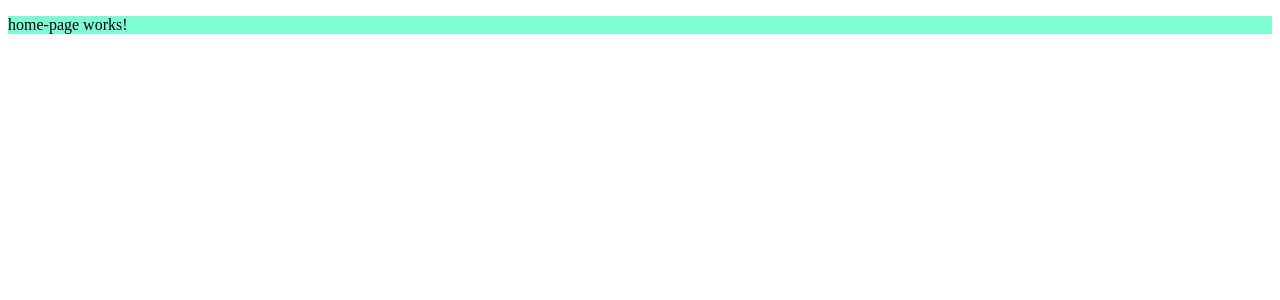
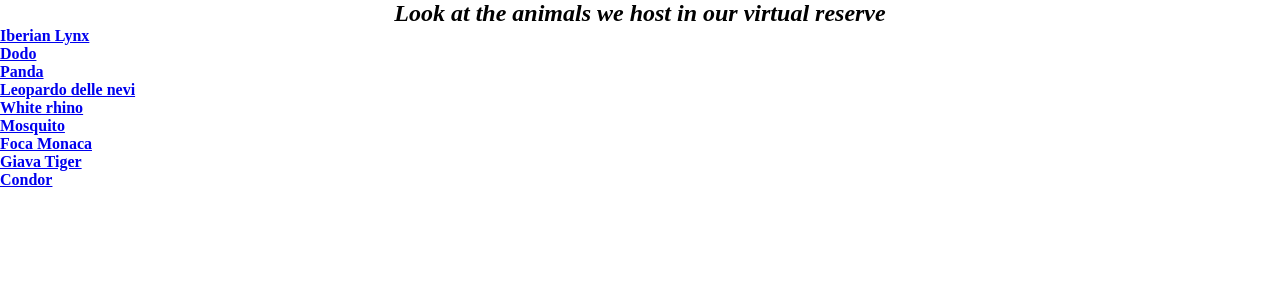
Before and after one commit to diopmorfall/angular-tutorial, an Angular app: page /home in a window 1280 px wide. Shown: the top 300 px of the page. Built offline with nearby package versions, Linux system fonts and the light colour scheme.

Commit message:
Home page update
- Styling of the home page
- Addition of the animals' data

```diff
--- /dev/null
+++ b/src/app/animals.ts
@@ -0,0 +1,105 @@
+export interface Animal{
+    id: number,
+    commonName: string
+    genre: string,
+    species: string, //todo: genre +
+    isExtinct: boolean,
+    currentPopulation: number, //todo: background based on the risk of extinction
+    locations: string,
+    imgUrl: string,
+}
+
+//todo: 3 extincted, 3 at high risk, 3 at low risk
+
+export const animals = [
+    {
+        id: 1,
+        commonName: 'Iberian Lynx',
+        genre: 'Lynx',
+        species: 'Pardinus',
+        isExtinct: false,
+        currentPopulation: 84,
+        locations: 'Andalusia',
+        imgUrl: 'https://upload.wikimedia.org/wikipedia/commons/b/b1/Linces19.jpg',
+    },
+    {
+        id: 2,
+        commonName: 'Dodo',
+        genre: 'Lynx',
+        species: ' pardinus',
+        isExtinct: true,
+        currentPopulation: 0,
+        locations: 'Andalusia',
+        imgUrl: 'https://upload.wikimedia.org/wikipedia/commons/b/b1/Linces19.jpg',
+    },
+    {
+        id: 3,
+        commonName: 'Panda',
+        genre: 'Lynx',
+        species: ' pardinus',
+        isExtinct: false,
+        currentPopulation: 84,
+        locations: 'Australia',
+        imgUrl: 'https://upload.wikimedia.org/wikipedia/commons/b/b1/Linces19.jpg',
+    },
+    {
+        id: 4,
+        commonName: 'Leopardo delle nevi',
+        genre: 'Lynx',
+        species: ' pardinus',
+        isExtinct: false,
+        currentPopulation: 840,
+        locations: 'Australia',
+        imgUrl: 'https://upload.wikimedia.org/wikipedia/commons/b/b1/Linces19.jpg',
+    },
+    {
+        id: 5,
+        commonName: 'White rhino',
+        genre: 'Lynx',
+        species: ' pardinus',
+        isExtinct: true,
+        currentPopulation: 84,
+        locations: 'Andalusia',
+        imgUrl: 'https://upload.wikimedia.org/wikipedia/commons/b/b1/Linces19.jpg',
+    },
+    {
+        id: 6,
+        commonName: 'Mosquito',
+        genre: 'Lynx',
+        species: ' pardinus',
+        isExtinct: false,
+        currentPopulation: 84,
+        locations: 'Andalusia',
+        imgUrl: 'https://upload.wikimedia.org/wikipedia/commons/b/b1/Linces19.jpg',
+    },
+    {
+        id: 7,
+        commonName: 'Foca Monaca',
+        genre: 'Lynx',
+        species: ' pardinus',
+        isExtinct: false,
+        currentPopulation: 84,
+        locations: 'Andalusia',
+        imgUrl: 'https://upload.wikimedia.org/wikipedia/commons/b/b1/Linces19.jpg',
+    },
+    {
+        id: 8,
+        commonName: 'Giava Tiger',
+        genre: 'Lynx',
+        species: ' pardinus',
+        isExtinct: true,
+        currentPopulation: 84,
+        locations: 'Andalusia',
+        imgUrl: 'https://upload.wikimedia.org/wikipedia/commons/b/b1/Linces19.jpg',
+    },
+    {
+        id: 9,
+        commonName: 'Condor',
+        genre: 'Lynx',
+        species: ' pardinus',
+        isExtinct: false,
+        currentPopulation: 84,
+        locations: 'Andalusia',
+        imgUrl: 'https://upload.wikimedia.org/wikipedia/commons/b/b1/Linces19.jpg',
+    },
+];
--- a/src/app/components/home-page/home-page.component.html
+++ b/src/app/components/home-page/home-page.component.html
@@ -1 +1,13 @@
-<p>home-page works!</p>
+<h2>Look at the animals we host in our virtual reserve</h2>
+
+<div *ngFor="let animal of animals">
+    <h4>
+        <a
+            [title]="animal.commonName + ' infos'"
+            [routerLink]="['/animals', 'animal.id']"
+        >
+        {{ animal.commonName }}
+        </a>
+    </h4>
+</div>
+<!--todo: ngFor for each animal -->
--- a/src/app/components/home-page/home-page.component.scss
+++ b/src/app/components/home-page/home-page.component.scss
@@ -1,3 +1,4 @@
-*{
-    background-color: aquamarine;
+h2{
+    text-align: center;
+    font-style: italic;
 }
--- a/src/app/components/home-page/home-page.component.ts
+++ b/src/app/components/home-page/home-page.component.ts
@@ -1,4 +1,5 @@
 import { Component, OnInit } from '@angular/core';
+import { Animal, animals } from 'src/app/animals';
 
 @Component({
   selector: 'app-home-page',
@@ -7,7 +8,10 @@ import { Component, OnInit } from '@angular/core';
 })
 export class HomePageComponent implements OnInit {
 
-  constructor() { }
+  animals: Animal[] | undefined;
+  constructor() {
+    this.animals = animals;
+  }
 
   ngOnInit(): void {
   }
--- a/src/styles.scss
+++ b/src/styles.scss
@@ -1 +1,7 @@
 /* You can add global styles to this file, and also import other style files */
+*{
+    margin: 0;
+    padding: 0;
+    box-sizing: border-box;
+    scroll-behavior: smooth;
+}
```
